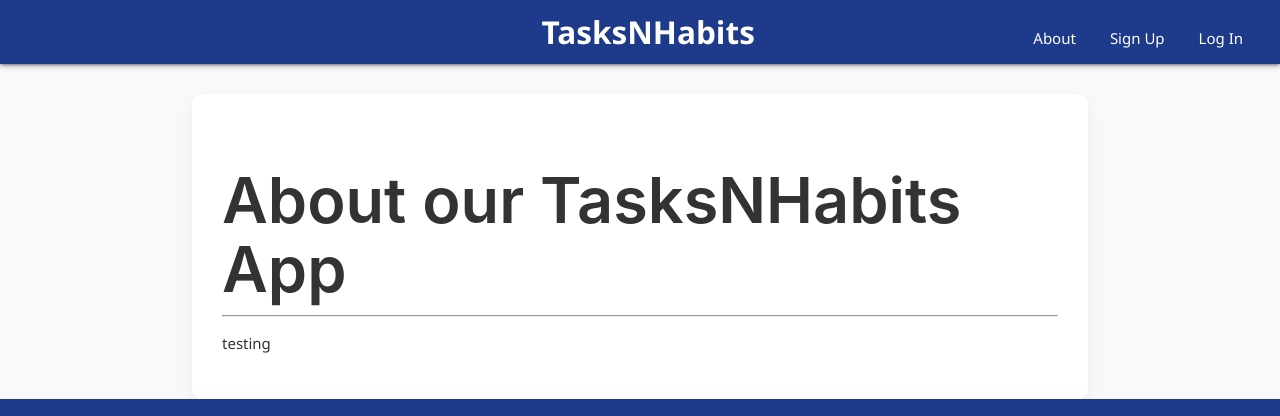
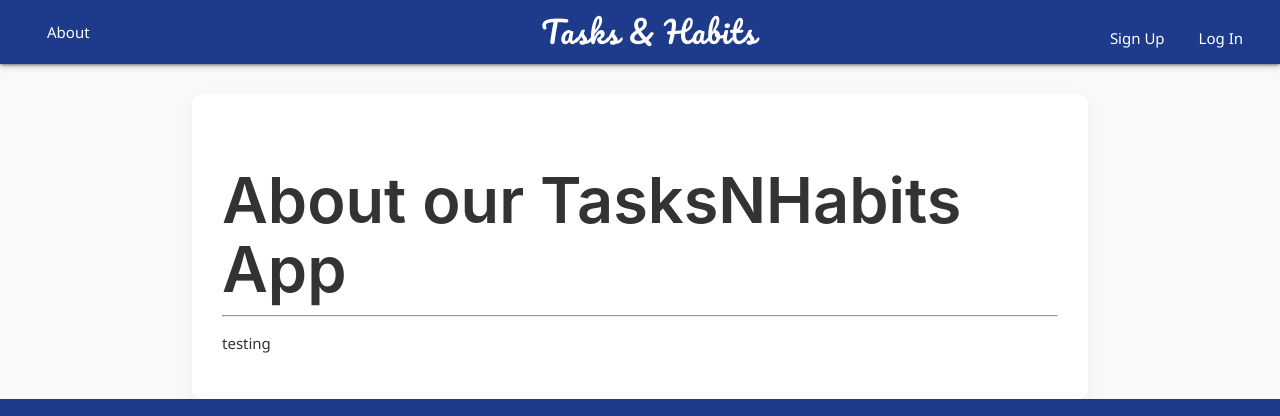
Before and after one commit to envwx/Tasks-Habits, a Django app: page / in a window 1280 px wide. Shown: the top 416 px of the page. Run offline with Django 5.2, Linux system fonts and the light colour scheme.

Commit message:
changed where the about button is and made a little change for the title

```diff
--- a/TasksNHabits/main_app/static/css/styles.css
+++ b/TasksNHabits/main_app/static/css/styles.css
@@ -12,13 +12,14 @@ body {
   box-shadow: 0 2px 8px rgba(0, 0, 0, 0.15);
 }
 
-.brand-logo {
+.brand-title {
+  font-family: 'Pacifico', cursive;
+  font-size: 2rem;
   color: #fff !important;
-  font-weight: 600;
-  font-size: 1.8rem;
   position: absolute;
   left: 50%;
   transform: translateX(-50%);
+  letter-spacing: 1px;
 }
 
 .nav-wrapper ul.right li a {
@@ -77,6 +78,12 @@ main.container {
     margin-top: 20px;
     padding: 20px;
   }
+}
+.nav-wrapper .about-btn {
+  position: absolute;
+  left: 25px;
+  top: 50%;
+  transform: translateY(-50%);
 }
 
 h1,
--- a/TasksNHabits/main_app/templates/base.html
+++ b/TasksNHabits/main_app/templates/base.html
@@ -9,6 +9,8 @@
   <title>TasksNHabits</title>
   <link rel="stylesheet" href="https://cdnjs.cloudflare.com/ajax/libs/materialize/1.0.0/css/materialize.min.css">
   <link rel="stylesheet" href="{% static 'css/styles.css' %}">
+  <link href="https://fonts.googleapis.com/css2?family=Pacifico&display=swap" rel="stylesheet">
+
 
 
   <script src="https://cdnjs.cloudflare.com/ajax/libs/materialize/1.0.0/js/materialize.min.js"></script>
@@ -18,10 +20,10 @@
     <nav>
       <div class="nav-wrapper">
         <ul>
-          <li><a href="{% url 'home' %}" class="left brand-logo">&nbsp;&nbsp;TasksNHabits</a></li>
+          <li><a href="{% url 'home' %}" class="brand-title">&nbsp;&nbsp;Tasks & Habits</a></li>
         </ul>
         <ul class="right">
-          <li><a href="{% url 'about' %}">About</a></li>
+          <li class="about-btn"><a href="{% url 'about' %}">About</a></li>
           {% if user.is_authenticated %}
             <li><a href="{% url 'task_list' %}">My Tasks</a></li>
             <li><a href="{% url 'habit_list' %}">My Habits</a></li>
```
